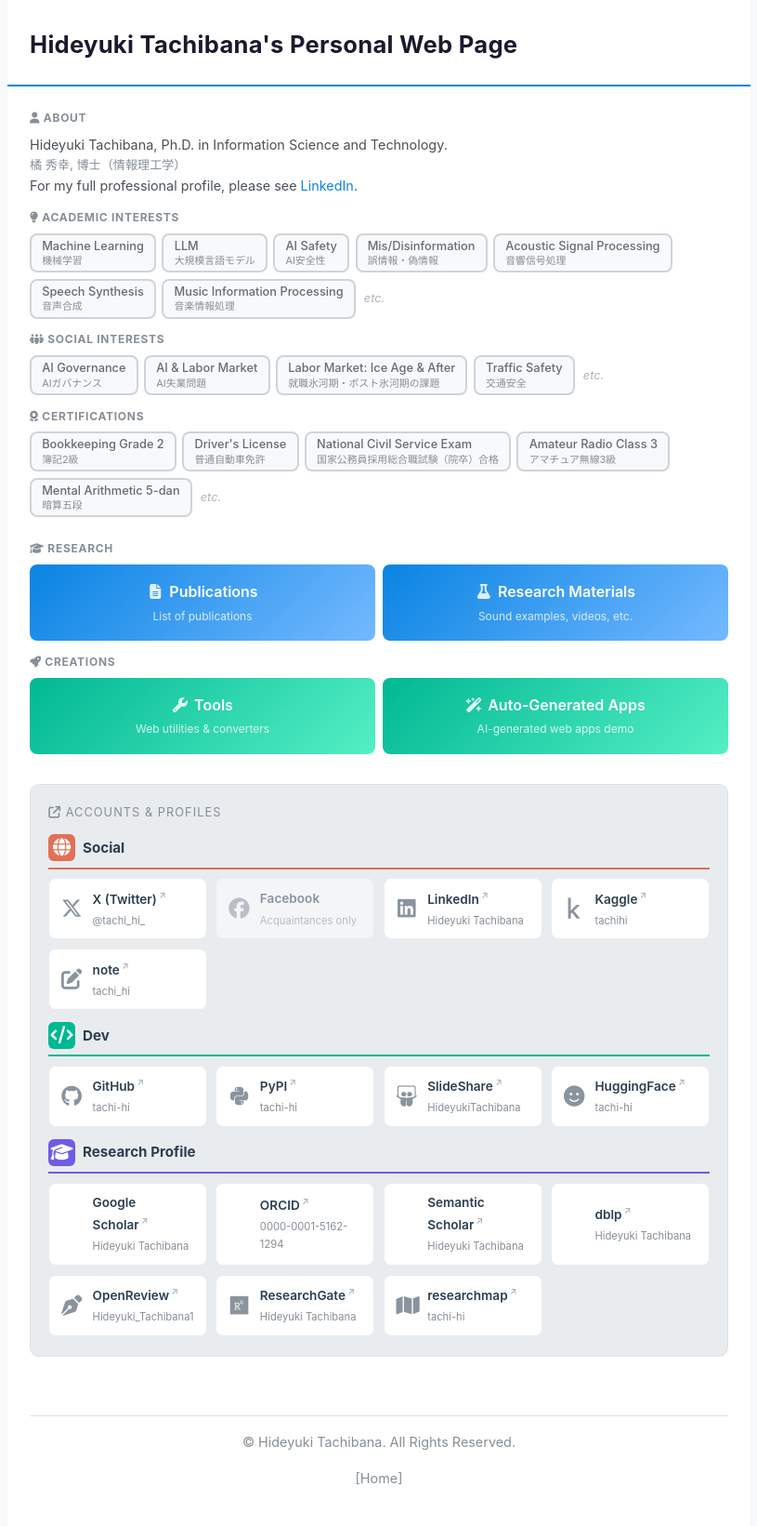
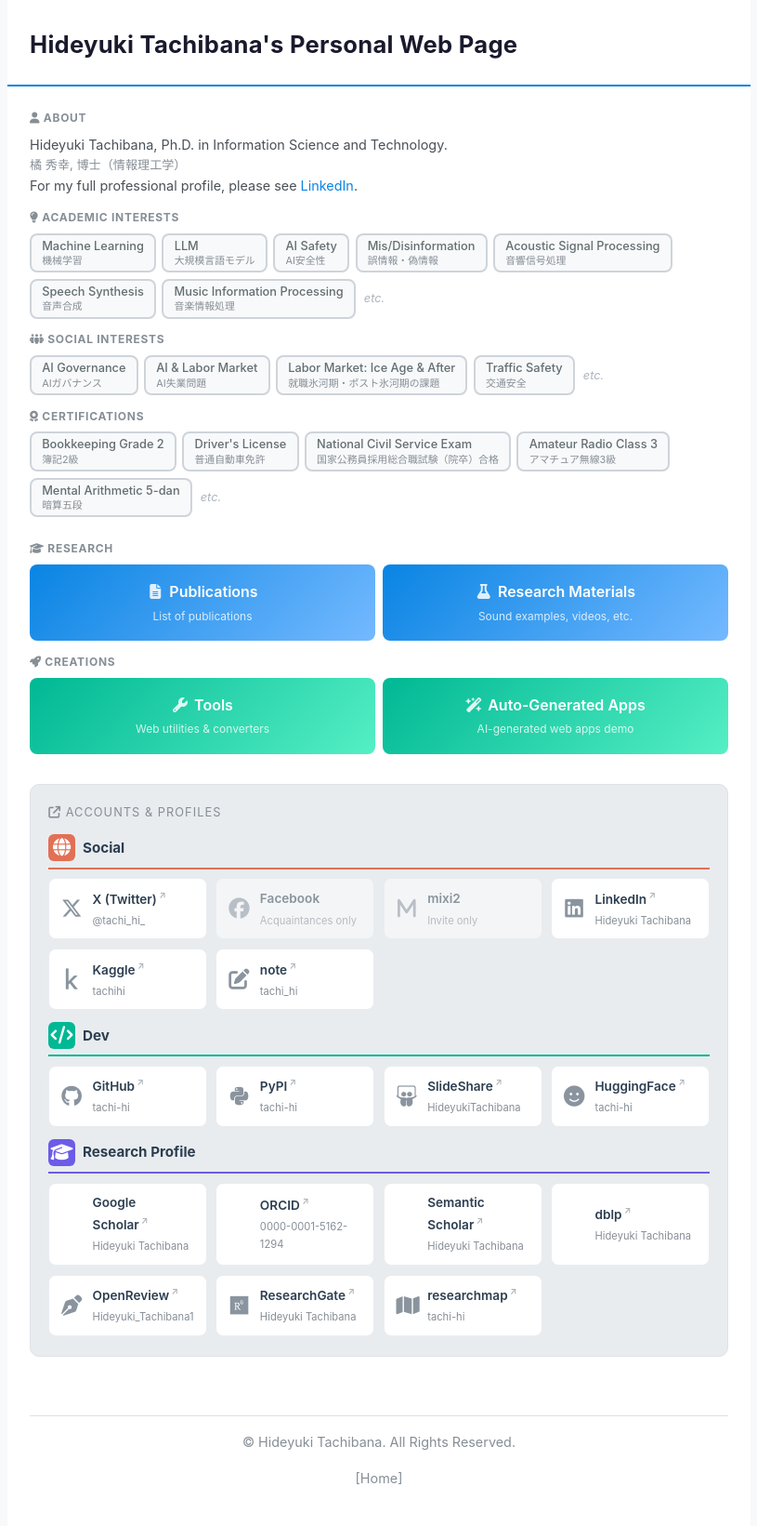
Before and after one commit to tachi-hi/tachi-hi.github.io, a Jekyll site: the page built from index.md, in a window 1280 px wide. Shown: the whole page at 93% size, without its empty margins (232-1047 px from the left). Built offline with Jekyll 4.4.1, drawn with Linux system fonts in a browser that asks for light colours; a style sheet for code colours, icons or effects is not loaded.

Commit message:
Socialセクションにmixi2を追加（リンクなし・存在の示唆のみ）
Co-Authored-By: Claude Opus 4.6 (1M context) <noreply@anthropic.com>

```diff
--- a/index.md
+++ b/index.md
@@ -96,6 +96,13 @@ title: Hideyuki Tachibana's web
         <span class="panel-body">
           <span class="panel-title">Facebook</span>
           <span class="panel-desc">Acquaintances only</span>
+        </span>
+      </span>
+      <span class="panel disabled">
+        <i class="fa-solid fa-m panel-icon"></i>
+        <span class="panel-body">
+          <span class="panel-title">mixi2</span>
+          <span class="panel-desc">Invite only</span>
         </span>
       </span>
       <a class="panel" href="https://jp.linkedin.com/in/hideyuki-tachibana-5a513451">
```
